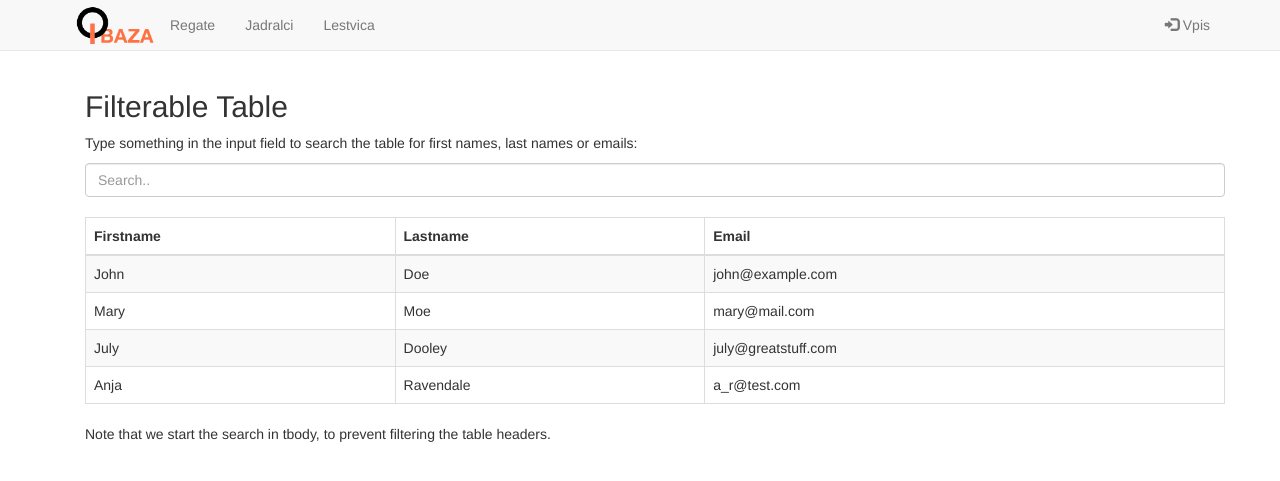
After one commit to JureMB/BazaRegat, a Python web app: template flask/templates/test.html in a window 1280 px wide. The commit adds this page. Shown: the top 481 px of the page. Run offline with Jinja, Linux system fonts and the light colour scheme; the template is opened without the code that fills it, so the values that code supplies are empty; some libraries are stand-ins or nearby versions.

```diff
--- a/flask/app.py
+++ b/flask/app.py
@@ -31,7 +31,7 @@ def intToStr(list):
         string_list.append((str(number), str(number)))
     return string_list
 
-years=[('2017', '2017'), ('2018', '2018')]
+# years=[('2017', '2017'), ('2018', '2018')]
 
 class RegateForm(FlaskForm):
     cur.execute("SELECT zacetek FROM regata")
@@ -182,7 +182,9 @@ def lestvica():
                                   element[6], element[7], element[8], element[9], element[10]))
         i += 1
     return render_template('lestvica.html', data=data)
-
+@app.route('/test')
+def test():
+    return render_template('test.html')
 ############################################
 # Program
 #if __name__ == '__main__': app.run(debug=True,host='0.0.0.0', port=5000)
--- a/flask/templates/base.html
+++ b/flask/templates/base.html
@@ -7,10 +7,10 @@
 <script src="//maxcdn.bootstrapcdn.com/bootstrap/3.2.0/js/bootstrap.min.js"></script>
 {% endblock %}
 
-{% block styles %}
-{{super()}}
-<link rel="stylesheet" href="{{url_for('.static', filename='css/navbar-fixed-top.css')}}">
-{% endblock %}
+{#{% block styles %}#}
+{#{{super()}}#}
+{#<link rel="stylesheet" href="{{url_for('.static', filename='css/navbar-fixed-top.css')}}">#}
+{#{% endblock %}#}
 
 {% block head %}
 {{ super() }}
@@ -52,6 +52,9 @@ body{
 
 .my-primary-text:focus, .my-primary-text:hover{
   color: #a4522d ;
+}
+.my-primary-heading{
+  color: #fd7243 ;
 }
 
 {#.navbar-brand {#}
--- a/flask/templates/regate.html
+++ b/flask/templates/regate.html
@@ -5,7 +5,7 @@
 
 {% block page_content %}
 <div class="page-header">
-    <h1>Regate</h1>
+    <h1 class="my-primary-heading">Regate</h1>
 </div>
 {#<div id="carouselExampleIndicators" class="carousel slide" data-ride="carousel">#}
 {#  <ol class="carousel-indicators">#}
--- /dev/null
+++ b/flask/templates/test.html
@@ -0,0 +1,61 @@
+{% extends "base.html" %}
+
+{% block head %}
+  {{ super() }}
+  <script src="https://ajax.googleapis.com/ajax/libs/jquery/3.3.1/jquery.min.js"></script>
+  <script src="https://maxcdn.bootstrapcdn.com/bootstrap/3.3.7/js/bootstrap.min.js"></script>
+{% endblock %}
+{% block page_content %}
+<div class="container">
+  <h2>Filterable Table</h2>
+  <p>Type something in the input field to search the table for first names, last names or emails:</p>
+  <input class="form-control" id="myInput" type="text" placeholder="Search..">
+  <br>
+  <table class="table table-bordered table-striped">
+    <thead>
+      <tr>
+        <th>Firstname</th>
+        <th>Lastname</th>
+        <th>Email</th>
+      </tr>
+    </thead>
+    <tbody id="myTable">
+      <tr>
+        <td>John</td>
+        <td>Doe</td>
+        <td>john@example.com</td>
+      </tr>
+      <tr>
+        <td>Mary</td>
+        <td>Moe</td>
+        <td>mary@mail.com</td>
+      </tr>
+      <tr>
+        <td>July</td>
+        <td>Dooley</td>
+        <td>july@greatstuff.com</td>
+      </tr>
+      <tr>
+        <td>Anja</td>
+        <td>Ravendale</td>
+        <td>a_r@test.com</td>
+      </tr>
+    </tbody>
+  </table>
+
+  <p>Note that we start the search in tbody, to prevent filtering the table headers.</p>
+</div>
+
+<script>
+$(document).ready(function(){
+  $("#myInput").on("keyup", function() {
+    var value = $(this).val().toLowerCase();
+    $("#myTable tr").filter(function() {
+      $(this).toggle($(this).text().toLowerCase().indexOf(value) > -1)
+    });
+  });
+});
+</script>
+{% endblock %}
+{#</body>#}
+{#</html>#}
```
Also changed, not shown: flask/templates/regate_view.html (+29 -11 lines).
